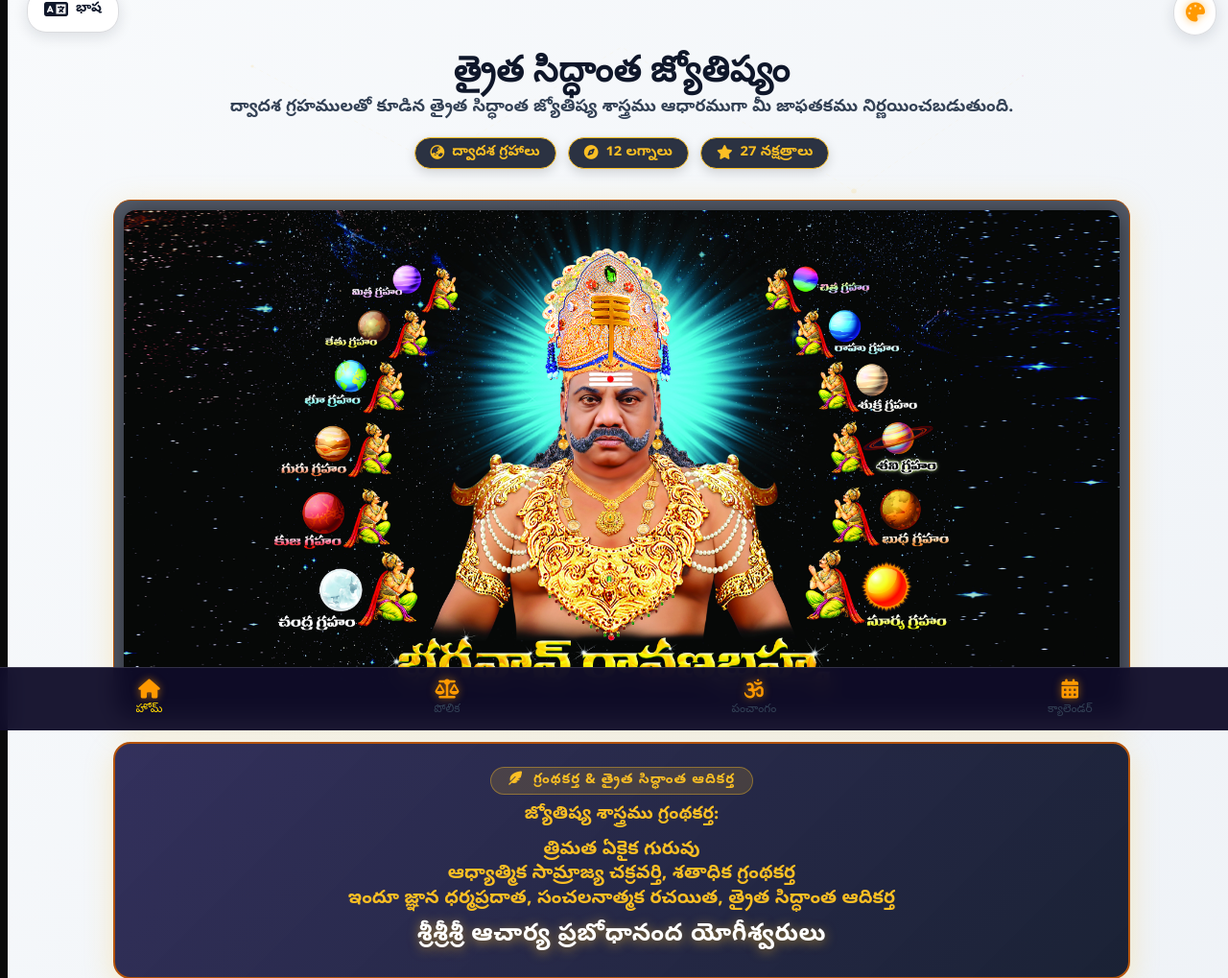
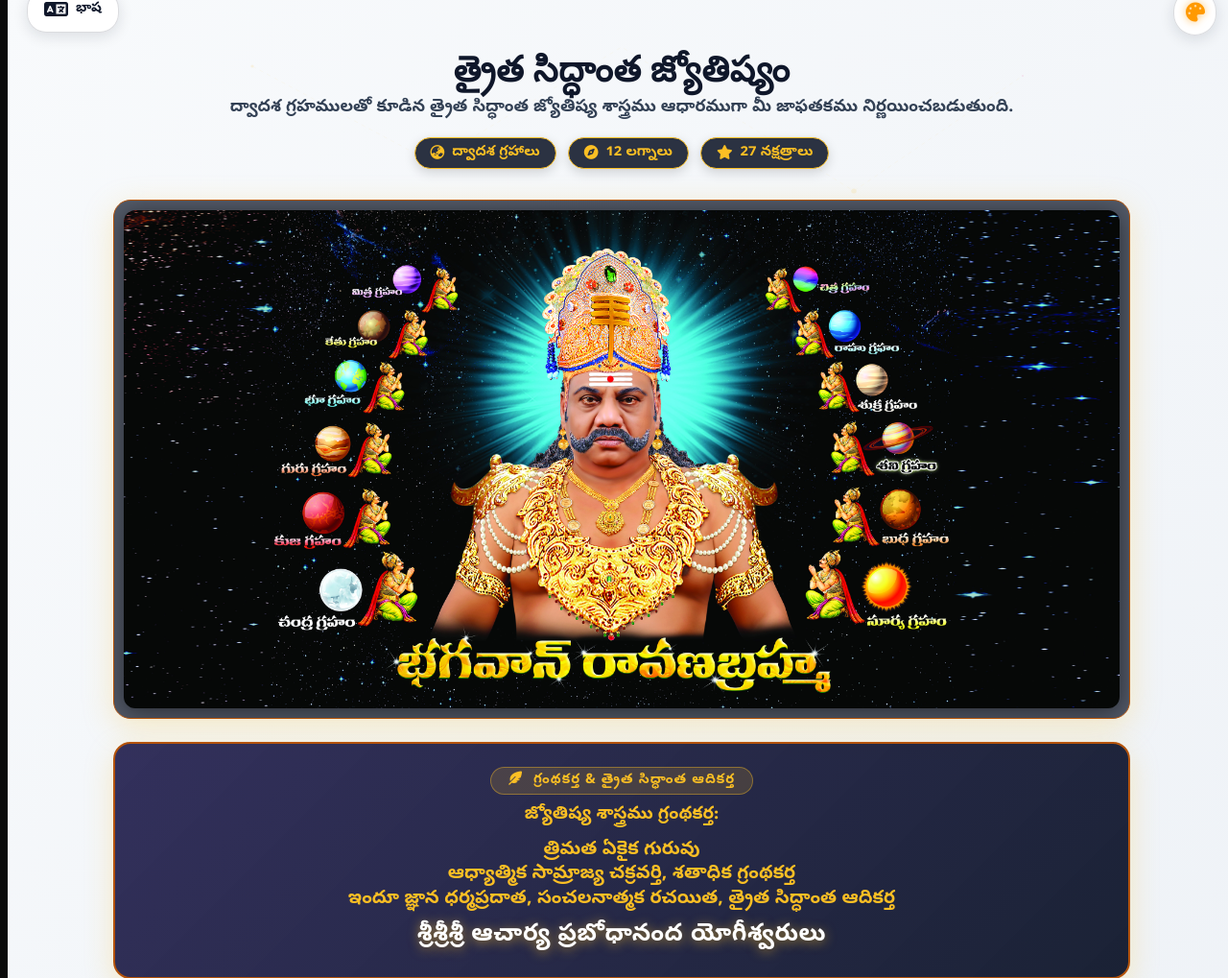
Before and after one commit to krishnareddysajjala0-pixel/YugAstro, a Flask app: template templates/index.html in a window 1280 px wide. Shown: the part 39-1058 px from the top of the page at 96% size. Run offline with Flask 3, Linux system fonts and the light colour scheme; the template is opened without the code that fills it, so the values that code supplies are empty; some web fonts are replaced.

Commit message:
Remove floating bottom navigation bar from home page as requested by user

```diff
--- a/templates/index.html
+++ b/templates/index.html
@@ -2937,7 +2937,7 @@
     @keyframes spin { 0% { transform: rotate(0deg); } 100% { transform: rotate(360deg); } }
 
     body {
-        padding-bottom: 80px; /* Make space for nav */
+        padding-bottom: 20px;
     }
   </style>
 
@@ -2946,24 +2946,7 @@
       <div class="loader-astro"></div>
       <p id="typing-text-overlay" style="font-size: 20px; font-weight: bold; text-align: center; padding: 20px; color: #ffd700; max-width: 80%;"></p>
   </div>
-  <div class="fixed-bottom-bar-nav">
-      <a href="/" class="nav-item active nav-home">
-          <i class="fas fa-home"></i>
-          <span>{{ _('హోమ్') }}</span>
-      </a>
-      <a href="/compare_kundali" class="nav-item nav-compare">
-          <i class="fas fa-balance-scale"></i>
-          <span>{{ _('పోలిక') }}</span>
-      </a>
-      <a href="/daily_panchangam" class="nav-item nav-panch">
-          <i class="fas fa-om"></i>
-          <span>{{ _('పంచాంగం') }}</span>
-      </a>
-      <a href="/calendar_view" class="nav-item nav-cal">
-          <i class="fas fa-calendar-alt"></i>
-          <span>{{ _('క్యాలెండర్') }}</span>
-      </a>
-  </div>
+
   <script>
       function startTyping(targetId) {
           const element = document.getElementById(targetId);
```
